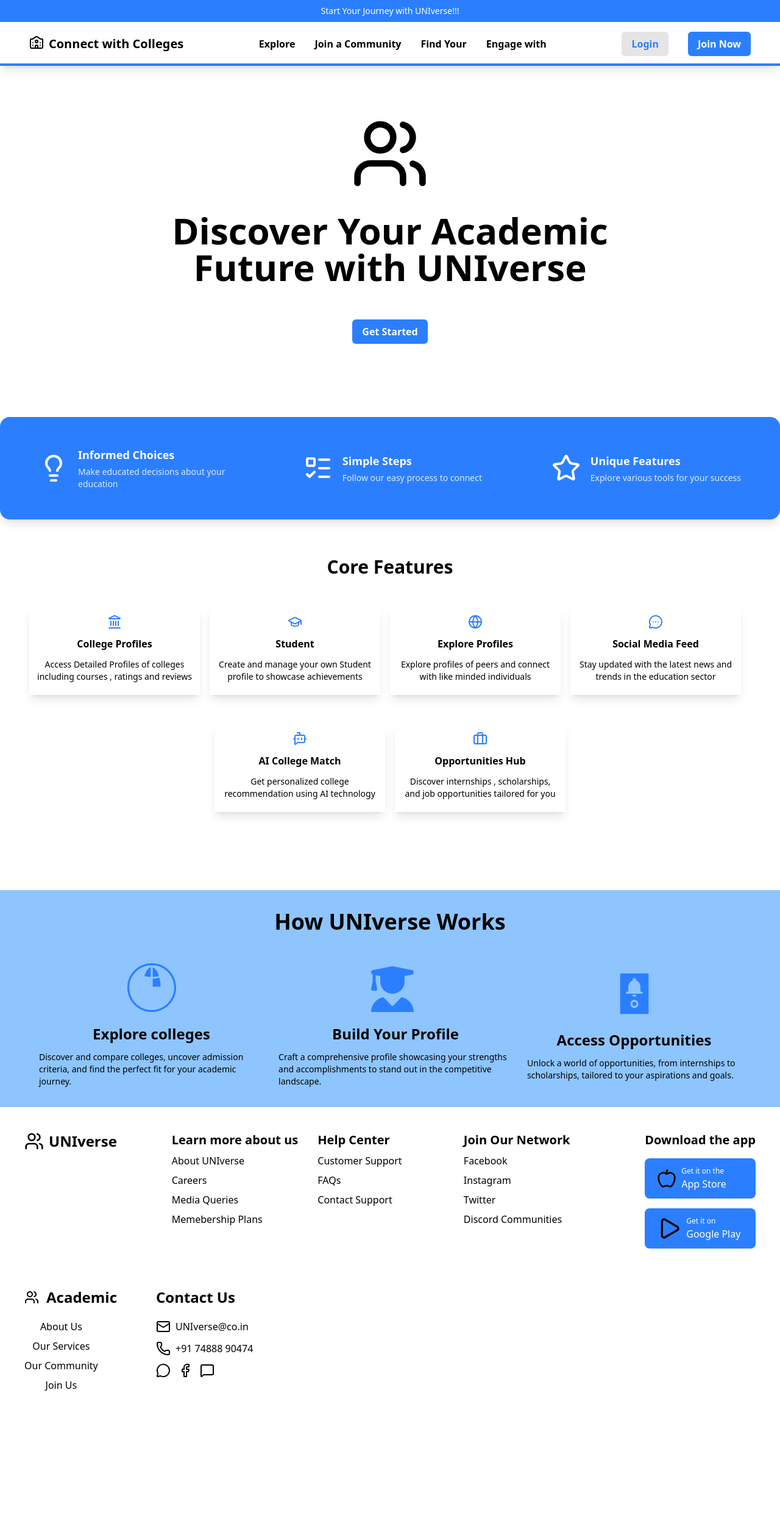
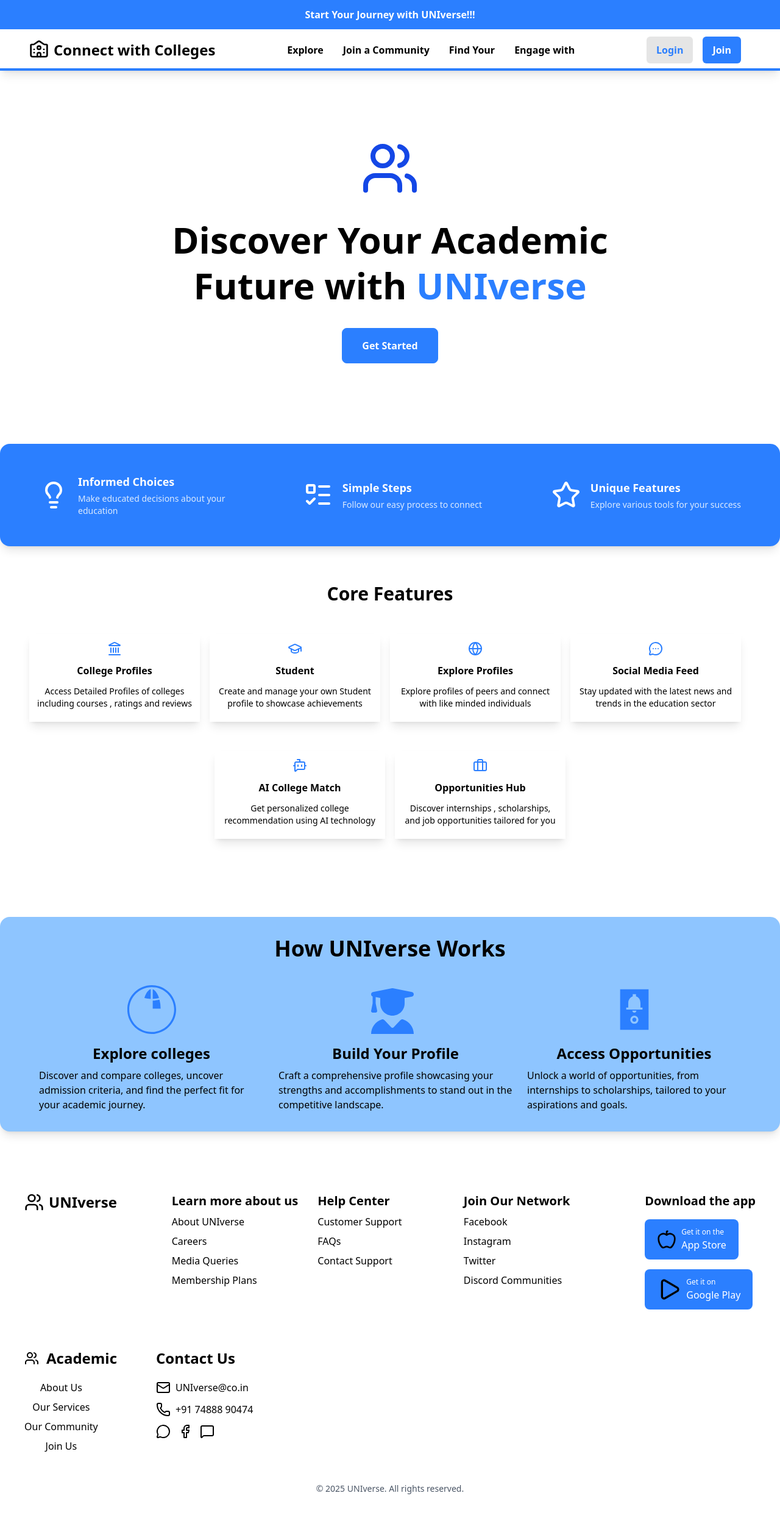
Before and after one commit to kshivvu/UNIverse, a React (Vite) app: page / in a window 1280 px wide. Shown: the whole page at 61% size. Before the commit the page ends 2324 px from the top, so only its background shows below. Built offline with nearby package versions, Linux system fonts and the light colour scheme.

Commit message:
responsive more

```diff
--- a/src/Footer.tsx
+++ b/src/Footer.tsx
@@ -1,4 +1,3 @@
-// import React from 'react'
 import { motion } from "framer-motion";
 import {
   Apple,
@@ -10,6 +9,7 @@ import {
   Phone,
   Users,
 } from "lucide-react";
+
 interface linkType {
   content: string;
   src: string;
@@ -18,86 +18,70 @@ interface footType {
   head: string;
   links: linkType[];
 }
+
 const link: footType[] = [
   {
     head: "Learn more about us",
     links: [
-      {
-        content: "About UNIverse",
-        src: "#",
-      },
-      {
-        content: "Careers",
-        src: "#",
-      },
-      {
-        content: "Media Queries",
-        src: "#",
-      },
-      {
-        content: "Memebership Plans",
-        src: "#",
-      },
+      { content: "About UNIverse", src: "#" },
+      { content: "Careers", src: "#" },
+      { content: "Media Queries", src: "#" },
+      { content: "Membership Plans", src: "#" },
     ],
   },
   {
     head: "Help Center",
     links: [
-      {
-        content: "Customer Support",
-        src: "#",
-      },
-      {
-        content: "FAQs",
-        src: "#",
-      },
-      {
-        content: "Contact Support",
-        src: "#",
-      },
+      { content: "Customer Support", src: "#" },
+      { content: "FAQs", src: "#" },
+      { content: "Contact Support", src: "#" },
     ],
   },
   {
     head: "Join Our Network",
     links: [
-      {
-        content: "Facebook",
-        src: "#",
-      },
-      {
-        content: "Instagram",
-        src: "https://instagram.com/kshivvu",
-      },
-      {
-        content: "Twitter",
-        src: "#",
-      },
-      {
-        content: "Discord Communities",
-        src: "#",
-      },
+      { content: "Facebook", src: "#" },
+      { content: "Instagram", src: "https://instagram.com/kshivvu" },
+      { content: "Twitter", src: "#" },
+      { content: "Discord Communities", src: "#" },
     ],
   },
 ];
+
 const Footer = () => {
   return (
     <motion.footer
       role="contentinfo"
       aria-label="Footer"
-      initial={{ opacity: 0, y: 50 }}
-      whileInView={{ opacity: 1, y: 0 }}
+      initial={{ opacity: 0 }}
+      whileInView={{ opacity: 1 }}
+      transition={{ duration: 1 }}
+      className="p-10 w-full overflow-hidden bg-white"
+    >
+      <motion.div
+        initial={{ y: 50, opacity: 0 }}
+        whileInView={{ y: 0, opacity: 1 }}
         transition={{ duration: 0.8, ease: "easeOut" }}
-      className="p-10 w-full overflow-hidden"
+        className="flex flex-col md:flex-row md:justify-between md:items-start w-full space-y-10 md:space-y-0"
       >
-      <div className="flex flex-col md:flex-row md:justify-between md:items-start w-full space-y-10 md:space-y-0">
         {/* === Logo === */}
-        <div className="font-extrabold text-2xl flex items-center justify-center md:justify-start">
+        <motion.div
+          initial={{ y: 20, opacity: 0 }}
+          whileInView={{ y: 0, opacity: 1 }}
+          transition={{ delay: 0.2 }}
+          className="font-extrabold text-2xl flex items-center justify-center md:justify-start"
+        >
           <Users size={32} className="inline mr-2" />
           UNIverse
-        </div>
+        </motion.div>
 
         {/* === Link Sections === */}
-        <div className="grid grid-cols-1 sm:grid-cols-2 md:grid-cols-3 gap-8 text-center md:text-left">
+        <motion.div
+          initial={{ y: 20, opacity: 0 }}
+          whileInView={{ y: 0, opacity: 1 }}
+          transition={{ delay: 0.4 }}
+          className="grid grid-cols-1 sm:grid-cols-2 md:grid-cols-3 gap-8 text-center md:text-left"
+        >
           {link.map((items, index) => (
             <div
               key={index}
@@ -116,20 +100,23 @@ const Footer = () => {
               </ul>
             </div>
           ))}
-        </div>
+        </motion.div>
 
         {/* === Download Section === */}
-        <div className="flex flex-col justify-start items-center md:items-start space-y-4">
+        <motion.div
+          initial={{ y: 20, opacity: 0 }}
+          whileInView={{ y: 0, opacity: 1 }}
+          transition={{ delay: 0.6 }}
+          className="flex flex-col justify-start items-center md:items-start space-y-4"
+        >
           <h1 className="text-xl font-bold text-center md:text-left">
             Download the app
           </h1>
 
-          {/* App Store */}
           <motion.button
-            initial={{ x: 100 }}
-            whileInView={{ x: 0 }}
-            transition={{ duration: 0.7, ease: "easeInOut" }}
-            className="flex items-center justify-center md:justify-start space-x-2 py-3 px-5 bg-blue-500 text-white rounded-lg hover:scale-105 transition-transform ease-in-out duration-200 w-auto lg:w-full"
+            whileHover={{ scale: 1.05 }}
+            whileTap={{ scale: 0.95 }}
+            className="flex items-center justify-center md:justify-start space-x-2 py-3 px-5 bg-blue-500 text-white rounded-lg transition-transform duration-200"
           >
             <Apple className="w-8 h-8 text-black" />
             <div className="flex flex-col space-y-0 text-left">
@@ -138,12 +125,10 @@ const Footer = () => {
             </div>
           </motion.button>
 
-          {/* Google Play */}
           <motion.button
-            initial={{ x: 100 }}
-            whileInView={{ x: 0 }}
-            transition={{ duration: 0.7, ease: "easeInOut" }}
-            className="flex items-center justify-center md:justify-start space-x-2 py-3 px-5 bg-blue-500 text-white rounded-lg hover:scale-105 transition-transform ease-in-out duration-200 lg:w-full"
+            whileHover={{ scale: 1.05 }}
+            whileTap={{ scale: 0.95 }}
+            className="flex items-center justify-center md:justify-start space-x-2 py-3 px-5 bg-blue-500 text-white rounded-lg transition-transform duration-200"
           >
             <Play className="w-10 h-10 text-black" />
             <div className="flex flex-col space-y-0 text-left">
@@ -151,11 +136,17 @@ const Footer = () => {
               <div className="text-md font-medium">Google Play</div>
             </div>
           </motion.button>
-        </div>
-      </div>
+        </motion.div>
+      </motion.div>
 
-      <div className="mt-16 flex flex-col items-center justify-center text-center md:flex-row md:items-start md:justify-start md:space-x-16 w-full space-y-10 md:space-y-0">
-  {/* === Column 1 === */}
+      {/* === Bottom Section === */}
+      <motion.div
+        initial={{ opacity: 0 }}
+        whileInView={{ opacity: 1 }}
+        transition={{ delay: 0.5, duration: 0.6 }}
+        className="mt-16 flex flex-col items-center justify-center text-center md:flex-row md:items-start md:justify-start md:space-x-16 w-full space-y-10 md:space-y-0"
+      >
+        {/* Column 1 */}
         <div className="w-full md:w-auto flex flex-col items-center md:items-start">
           <h1 className="text-2xl mb-5 font-extrabold flex items-center justify-center md:justify-start">
             <Users className="mr-3" />
@@ -175,7 +166,7 @@ const Footer = () => {
           </ul>
         </div>
 
-  {/* === Column 2 === */}
+        {/* Column 2 */}
         <div className="w-full md:w-auto flex flex-col items-center md:items-start">
           <h1 className="text-2xl mb-5 font-extrabold text-center md:text-left">
             Contact Us
@@ -196,8 +187,17 @@ const Footer = () => {
             </li>
           </ul>
         </div>
-</div>
+      </motion.div>
 
+      {/* Copyright */}
+      <motion.div
+        initial={{ opacity: 0, y: 20 }}
+        whileInView={{ opacity: 1, y: 0 }}
+        transition={{ delay: 0.5, duration: 0.5 }}
+        className="mt-12 text-center text-sm text-gray-600"
+      >
+        &copy; {new Date().getFullYear()} UNIverse. All rights reserved.
+      </motion.div>
     </motion.footer>
   );
 };
--- a/src/components/Banner.tsx
+++ b/src/components/Banner.tsx
@@ -1,11 +1,17 @@
-// import React from 'react'
+import { motion } from "framer-motion";
 
 const Banner = () => {
   return (
-    <div className="py-2 text-sm bg-blue-500 text-white text-center">
-        Start Your Journey with UNIverse!!!
-    </div>
-  )
-}
+    <motion.div
+      initial={{ y: -50, opacity: 0 }}
+      animate={{ y: 0, opacity: 1 }}
+      exit={{y:-50,opacity:0}}
+      transition={{ type: "spring", stiffness: 120, damping: 20 }}
+      className="w-full bg-blue-500 text-white text-center py-2 px-4 sm:py-3 sm:px-6 text-xs sm:text-sm md:text-base font-semibold"
+    >
+      Start Your Journey with <span className="font-bold">UNIverse!!!</span>
+    </motion.div>
+  );
+};
 
-export default Banner
+export default Banner;
--- a/src/components/HeroSection.tsx
+++ b/src/components/HeroSection.tsx
@@ -1,24 +1,53 @@
-// import React from 'react'
-import { Users } from 'lucide-react';
+import { Users } from "lucide-react";
+import { motion } from "framer-motion";
+
 const HeroSection = () => {
   return (
-    <section className="flex flex-col tems-center justify-between  my-20 mb-25 space-y-8 ">
-        <div className="  flex justify-center  font-black">
-            <Users className="text-center" size={128}/>
-        </div>
-        <div>
-            <h1 className="text-4xl md:text-5xl lg:text-6xl font-bold text-center mb-6">
-                Discover Your Academic <br /> Future with UNIverse
-            </h1>
-        </div>
-        <div className='flex justify-center items-center'>
-            <button className=" bg-blue-500 text-white px-4 py-2 rounded-md font-semibold hover:bg-neutral-200  hover:text-blue-500 transition hover:scale-110 duration-300">
-            Get Started
+    <motion.section
+      className="flex flex-col items-center justify-between my-16 md:my-20 lg:my-28 space-y-6 md:space-y-8 px-4 sm:px-6 lg:px-12"
+      initial={{ opacity: 0 }}
+      animate={{ opacity: 1 }}
+      exit={{ opacity: 0, y: -50 }}
+      transition={{ duration: 0.6, ease: "easeInOut" }}
+    >
+
+      {/* Icon */}
+      <motion.div
+        initial={{ y: -50, opacity: 0, scale: 0.8 }}
+        animate={{ y: 0, opacity: 1, scale: 1 }}
+        exit={{ y: -30, opacity: 0, scale: 0.8 }}
+        transition={{ type: "spring", stiffness: 150, damping: 20 }}
+        className="flex justify-center"
+      >
+        <Users size={96} className="text-blue-500 md:text-blue-600 lg:text-blue-700" />
+      </motion.div>
+
+      {/* Heading */}
+      <motion.div
+        initial={{ y: 30, opacity: 0 }}
+        animate={{ y: 0, opacity: 1 }}
+        exit={{ y: 20, opacity: 0 }}
+        transition={{ duration: 0.8, ease: "easeInOut" }}
+      >
+        <h1 className="text-3xl sm:text-4xl md:text-5xl lg:text-6xl font-extrabold text-center leading-tight">
+          Discover Your Academic <br /> Future with <span className="text-blue-500">UNIverse</span>
+        </h1>
+      </motion.div>
+
+      {/* Button */}
+      <motion.div
+        initial={{ y: 20, opacity: 0 }}
+        animate={{ y: 0, opacity: 1 }}
+        exit={{ y: 20, opacity: 0 }}
+        transition={{ delay: 0.3, duration: 0.6 }}
+        className="flex justify-center"
+      >
+        <button className="bg-blue-500 text-white px-6 py-3 md:px-8 md:py-4 rounded-lg font-semibold hover:bg-white hover:text-blue-500 border border-blue-500 transition transform hover:scale-105 duration-300">
+          Get Started
         </button>
-        </div>
+      </motion.div>
+    </motion.section>
+  );
+};
 
-    </section>
-  )
-}
-
-export default HeroSection
+export default HeroSection;
--- a/src/components/Navigation.tsx
+++ b/src/components/Navigation.tsx
@@ -1,5 +1,5 @@
 import { useState } from "react";
-import { motion, useScroll, useTransform } from "framer-motion";
+import { easeInOut, motion, useScroll, useTransform } from "framer-motion";
 import { University, Menu, X } from "lucide-react";
 
 const navItems: string[] = ["Explore", "Join a Community", "Find Your", "Engage with"];
@@ -12,15 +12,15 @@ const Navigation = () => {
 
   return (
     <nav className="z-50 sticky top-0 overflow-hidden backdrop-blur-lg shadow-lg bg-white">
-      <div className="flex justify-between items-center py-4 px-6 md:px-12">
+      <div className="flex justify-between items-center py-3 px-4 md:px-12">
         {/* Logo */}
-        <div className="font-black flex justify-center items-center text-xl">
-          <University className="inline mr-2 mb-1" />
+        <div className="font-black flex items-center text-lg sm:text-xl md:text-2xl">
+          <University className="inline w-6 h-6 sm:w-7 sm:h-7 md:w-8 md:h-8 mr-2 mb-0.5" />
           Connect with Colleges
         </div>
 
         {/* Desktop Links */}
-        <ul className="hidden md:flex space-x-8 font-semibold">
+        <ul className="hidden md:flex space-x-6 lg:space-x-8 font-semibold text-sm sm:text-base">
           {navItems.map((item, index) => (
             <li
               key={index}
@@ -31,18 +31,18 @@ const Navigation = () => {
           ))}
         </ul>
 
-        {/* Buttons */}
-        <div className="flex items-center">
-          <button className="bg-neutral-200 text-blue-500 px-4 py-2 rounded-md font-semibold hover:bg-blue-500 hover:text-white transition hover:scale-110 duration-300">
+        {/* Buttons + Hamburger */}
+        <div className="flex items-center space-x-2 sm:space-x-4">
+          <button className="px-3 sm:px-4 py-2 sm:py-2.5 rounded-md font-semibold text-sm sm:text-base bg-neutral-200 text-blue-500 hover:bg-blue-500 hover:text-white transition hover:scale-105 duration-300">
             Login
           </button>
-          <button className="ml-4 md:ml-8 bg-blue-500 text-white px-4 py-2 rounded-md font-semibold hover:bg-neutral-200 hover:text-blue-500 transition hover:scale-110 duration-300">
-            Join Now
+          <button className="px-3 sm:px-4 py-2 sm:py-2.5 rounded-md font-semibold text-sm sm:text-base bg-blue-500 text-white hover:bg-neutral-200 hover:text-blue-500 transition hover:scale-105 duration-300">
+            Join
           </button>
 
           {/* Hamburger Menu Button */}
           <button
-            className="ml-4 md:hidden p-2 rounded-md focus:outline-none"
+            className="ml-2 md:hidden p-2 rounded-md focus:outline-none"
             onClick={() => setMenuOpen(!menuOpen)}
           >
             {menuOpen ? <X size={24} /> : <Menu size={24} />}
@@ -56,14 +56,14 @@ const Navigation = () => {
           initial={{ opacity: 0, height: 0 }}
           animate={{ opacity: 1, height: "auto" }}
           exit={{ opacity: 0, height: 0 }}
-          transition={{duration:0.7 , ease:"easeInOut"}}
-          className="flex flex-col md:hidden px-6 pb-4 space-y-3 font-semibold bg-white shadow-md"
+          transition={{ duration: 0.5, ease: easeInOut }}
+          className="flex flex-col md:hidden px-4 pb-4 space-y-3 font-semibold bg-white shadow-md"
         >
           {navItems.map((item, index) => (
             <li
               key={index}
               className="hover:text-blue-500 transition hover:scale-105 duration-300 cursor-pointer"
-              onClick={() => setMenuOpen(false)} // close menu on click
+              onClick={() => setMenuOpen(false)}
             >
               <a href="#">{item}</a>
             </li>
--- a/src/components/Work.tsx
+++ b/src/components/Work.tsx
@@ -9,17 +9,17 @@ interface workType {
 }
 const work: workType[] = [
   {
-    icon: <World className="h-20 w-20 text-blue-500" />,
+    icon: <World className="h-16 w-16 sm:h-20 sm:w-20 text-blue-500" />,
     head: "Explore colleges",
     desc: "Discover and compare colleges, uncover admission criteria, and find the perfect fit for your academic journey.",
   },
   {
-    icon: <UserGraduate className="h-20 w-20 text-blue-500" />,
+    icon: <UserGraduate className="h-16 w-16 sm:h-20 sm:w-20 text-blue-500" />,
     head: "Build Your Profile",
     desc: "Craft a comprehensive profile showcasing your strengths and accomplishments to stand out in the competitive landscape.",
   },
   {
-    icon: <Doorbell3pSharp className="h-20 w-20 text-blue-500" />,
+    icon: <Doorbell3pSharp className="h-16 w-16 sm:h-20 sm:w-20 text-blue-500" />,
     head: "Access Opportunities",
     desc: "Unlock a world of opportunities, from internships to scholarships, tailored to your aspirations and goals.",
   },
@@ -27,34 +27,46 @@ const work: workType[] = [
 
 const Work = () => {
   return (
-    <div className="mt-5 px-6 pb-8 sm:px-10 md:px-16 bg-blue-300 pt-8">
+    <motion.div
+      initial={{ opacity: 0, y: 50, scale: 0.9 }}
+      whileInView={{ opacity: 1, y: 0, scale: 1 }}
+      exit={{ opacity: 0, y: 50, scale: 0.9 }}
+      transition={{ type: "spring", stiffness: 250, damping: 30 }}
+      className="mb-15   rounded-2xl mt-8 px-4 sm:px-10 md:px-16 py-8 bg-blue-300 shadow-lg"
+    >
       <motion.h1
-        initial={{ y: 40, opacity: 0.5, scale: 0.5 }}
-        whileInView={{ y: 0, opacity: 1, scale: 1 }}
-        transition={{ type: "spring", stiffness: 200, damping: 30 }}
-        className="font-extrabold text-3xl sm:text-4xl text-center mb-12"
+        initial={{ y: 40, opacity: 0, scale: 0.5 }}
+        animate={{ y: 0, opacity: 1, scale: 1 }}
+        exit={{ y: 40, opacity: 0, scale: 0.5 }}
+        transition={{ type: "spring", stiffness: 200, damping: 25 }}
+        className="font-extrabold text-2xl sm:text-3xl md:text-4xl text-center mb-10"
       >
         How UNIverse Works
       </motion.h1>
 
-      <div className="flex flex-col md:flex-row md:justify-between items-center gap-10 md:gap-6">
+      <div className="flex flex-col md:flex-row justify-center md:justify-between items-center gap-10 md:gap-6">
         {work.map((item, index) => (
           <motion.div
             key={index}
-            initial={{ y: 20, opacity: 0 }}
-            whileInView={{ y: 0, opacity: 1 }}
+            initial={{ y: 30, opacity: 0 }}
+            animate={{ y: 0, opacity: 1 }}
+            exit={{ y: 30, opacity: 0 }}
             transition={{ delay: index * 0.2, duration: 0.5 }}
-            className="flex flex-col items-center text-center md:text-left max-w-sm"
+            className="flex flex-col items-center text-center md:text-left max-w-xs sm:max-w-sm"
           >
-            <div className="mb-5 flex justify-center items-center">
+            <div className="mb-4 flex justify-center items-center">
               {item.icon}
             </div>
-            <h1 className="font-extrabold text-2xl mb-3">{item.head}</h1>
-            <p className="text-center md:text-left text-sm">{item.desc}</p>
+            <h1 className="font-extrabold text-xl sm:text-2xl mb-2">
+              {item.head}
+            </h1>
+            <p className="text-sm sm:text-base text-center md:text-left">
+              {item.desc}
+            </p>
           </motion.div>
         ))}
       </div>
-    </div>
+    </motion.div>
   );
 };
 
```
Lines whose indentation alone changed are shown as unchanged.
